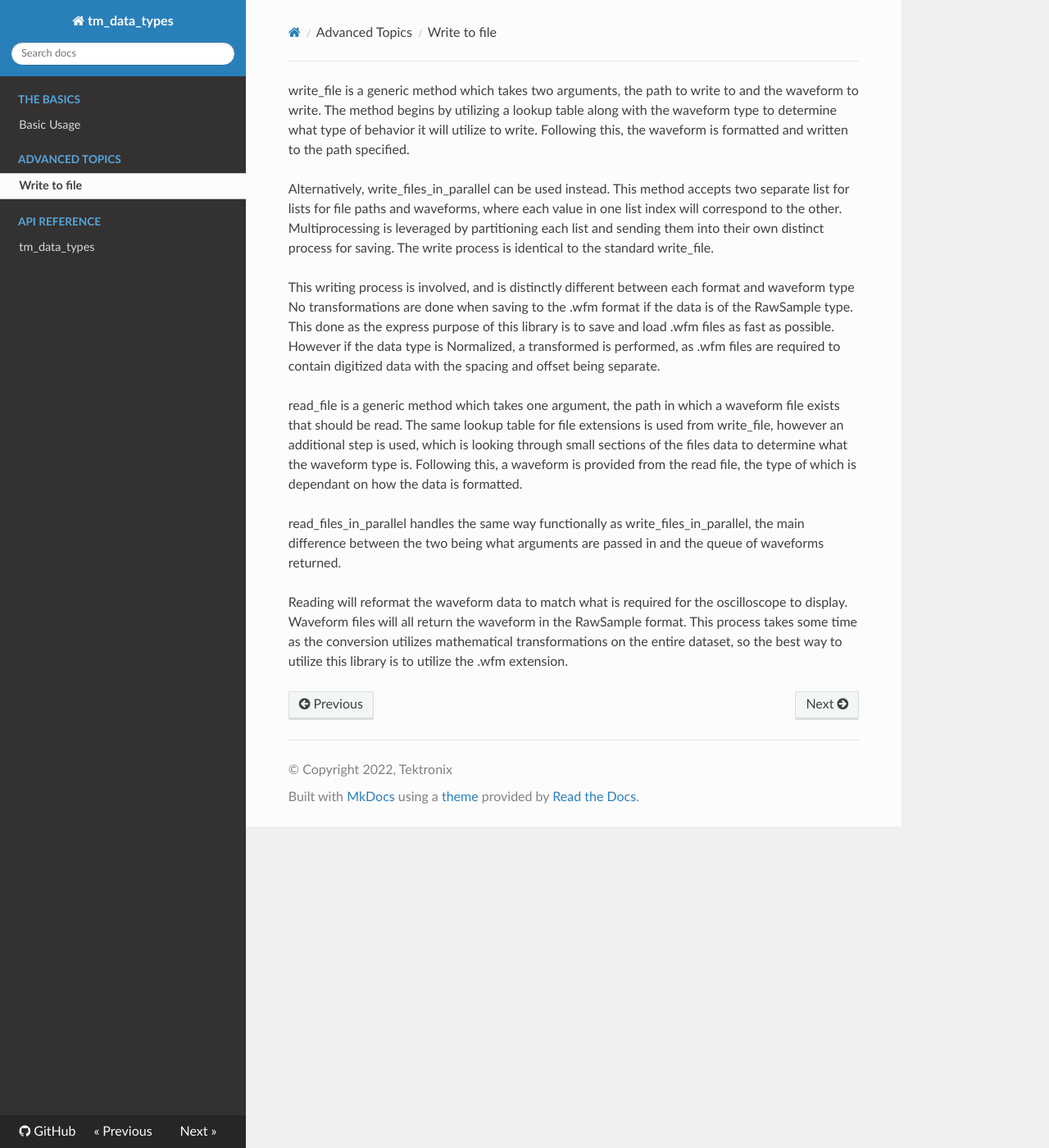
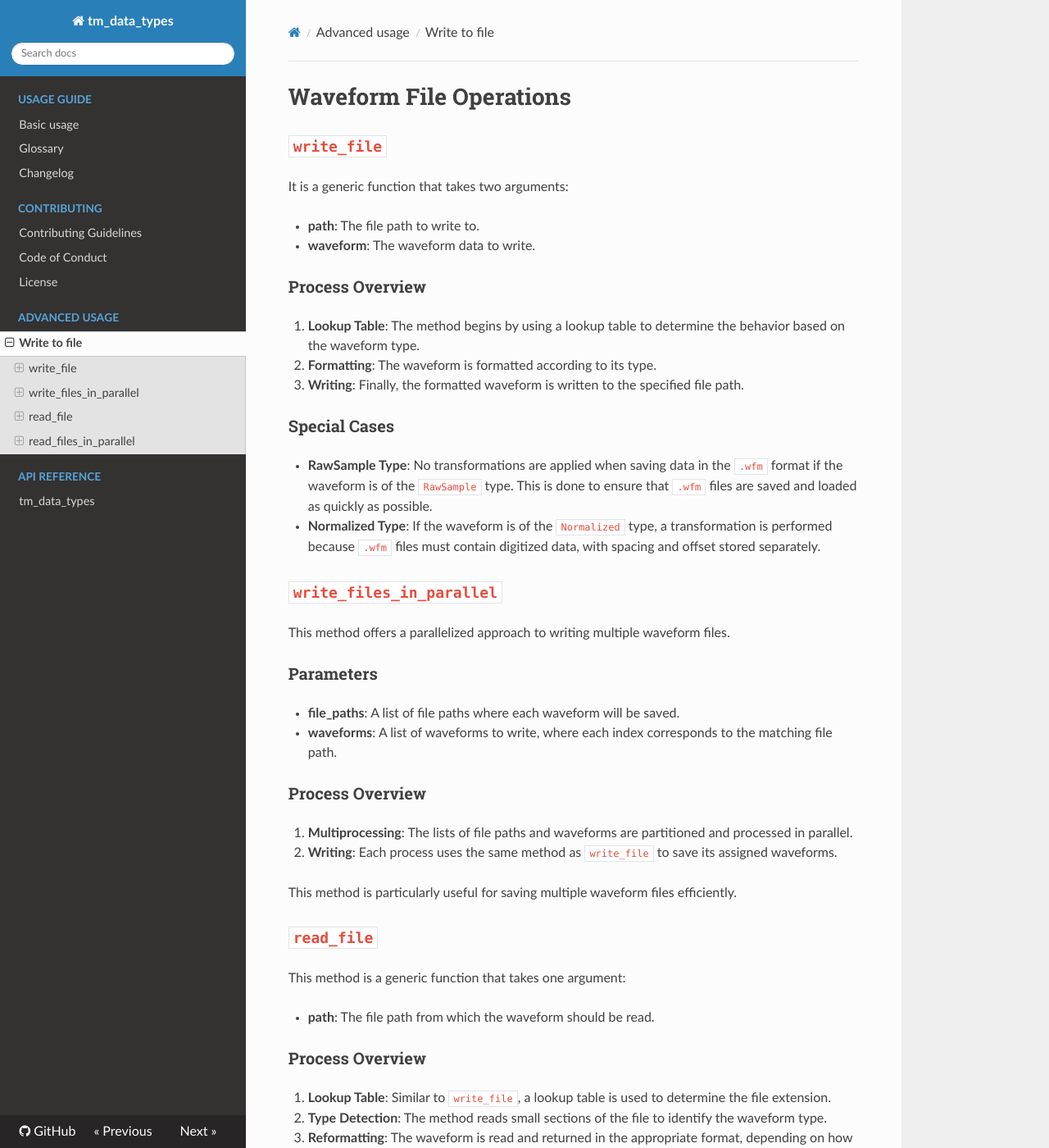
Before and after one commit to tektronix/tm_data_types, an MkDocs documentation site: the page built from docs/advanced/writing_to_a_file.md, in a window 1280 px wide and 1400 px high. Shown: the whole window at 82% size. Built offline with MkDocs 1.6.1, drawn with Linux system fonts in a browser that asks for light colours; old or Windows-style settings are respelled for this version of MkDocs; some of the changed text lies outside the part shown.

```diff
--- a/docs/advanced/writing_to_a_file.md
+++ b/docs/advanced/writing_to_a_file.md
@@ -1,29 +1,64 @@
-write_file is a generic method which takes two arguments, the path to write to and the waveform
-to write. The method begins by utilizing a lookup table
-along with the waveform type to determine what type of behavior it will utilize to write.
-Following this, the waveform is formatted and written to the path specified.
+# Waveform File Operations
 
-Alternatively, write_files_in_parallel can be used instead. This method accepts two separate list for
-lists for file paths and waveforms, where each value in one list index will correspond to the other.
-Multiprocessing is leveraged by partitioning each list and sending them into their own
-distinct process for saving. The write process is identical to the standard write_file.
+## `write_file`
 
-This writing process is involved, and is distinctly different between each format and waveform type
-No transformations are done when saving to the .wfm format if the data is of the RawSample type.
-This done as the express purpose of this library is to save and load .wfm files as fast as possible.
-However if the data type is Normalized, a transformed is performed, as .wfm files are required to contain
-digitized data with the spacing and offset being separate.
+It is a generic function that takes two arguments:
 
-read_file is a generic method which takes one argument, the path in which a waveform file exists that
-should be read. The same lookup table for file extensions is used from write_file, however an additional
-step is used, which is looking through small sections of the files data to determine what the waveform type is.
-Following this, a waveform is provided from the read file, the type of which is dependant on how the data is
-formatted.
+- **path**: The file path to write to.
+- **waveform**: The waveform data to write.
 
-read_files_in_parallel handles the same way functionally as write_files_in_parallel, the main difference between
-the two being what arguments are passed in and the queue of waveforms returned.
+### Process Overview
 
-Reading will reformat the waveform data to match what is required for the oscilloscope to display.
-Waveform files will all return the waveform in the RawSample format. This process takes some time
-as the conversion utilizes mathematical transformations
-on the entire dataset, so the best way to utilize this library is to utilize the .wfm extension.
+1. **Lookup Table**: The method begins by using a lookup table to determine the behavior based on the waveform type.
+2. **Formatting**: The waveform is formatted according to its type.
+3. **Writing**: Finally, the formatted waveform is written to the specified file path.
+
+### Special Cases
+
+- **RawSample Type**: No transformations are applied when saving data in the `.wfm` format if the waveform is of the `RawSample` type. This is done to ensure that `.wfm` files are saved and loaded as quickly as possible.
+- **Normalized Type**: If the waveform is of the `Normalized` type, a transformation is performed because `.wfm` files must contain digitized data, with spacing and offset stored separately.
+
+## `write_files_in_parallel`
+
+This method offers a parallelized approach to writing multiple waveform files.
+
+### Parameters
+
+- **file_paths**: A list of file paths where each waveform will be saved.
+- **waveforms**: A list of waveforms to write, where each index corresponds to the matching file path.
+
+### Process Overview
+
+1. **Multiprocessing**: The lists of file paths and waveforms are partitioned and processed in parallel.
+2. **Writing**: Each process uses the same method as `write_file` to save its assigned waveforms.
+
+This method is particularly useful for saving multiple waveform files efficiently.
+
+## `read_file`
+
+This method is a generic function that takes one argument:
+
+- **path**: The file path from which the waveform should be read.
+
+### Process Overview
+
+1. **Lookup Table**: Similar to `write_file`, a lookup table is used to determine the file extension.
+2. **Type Detection**: The method reads small sections of the file to identify the waveform type.
+3. **Reformatting**: The waveform is read and returned in the appropriate format, depending on how the data is structured.
+
+### Special Cases
+
+- All waveforms are returned in the `RawSample` format. The data is reformatted for compatibility with the oscilloscope, which involves mathematical transformations on the entire dataset. This can be time-consuming, so using the `.wfm` format is recommended for efficiency.
+
+## `read_files_in_parallel`
+
+This method allows for the parallel reading of multiple waveform files.
+
+### Parameters
+
+- **file_paths**: A list of file paths to read from.
+
+### Process Overview
+
+1. **Multiprocessing**: Similar to `write_files_in_parallel`, the file paths are partitioned and processed in parallel.
+2. **Reading**: The waveforms are read using the same process as `read_file`, and a queue of waveforms is returned.
--- /dev/null
+++ b/docs/glossary.md
@@ -0,0 +1,21 @@
+# Glossary
+
+A collection of terms and symbols used throughout the documentation and their definitions.
+
+BIN
+: Binary format used for storing waveform data.
+
+CSV
+: Comma-Separated Values
+
+NRZ
+: Non-Return-to-Zero, a binary signal format.
+
+PAM4
+: Pulse Amplitude Modulation with 4 levels, a signal format.
+
+Scope
+: Oscilloscope
+
+WFM
+: Waveform format used by scopes.
--- a/mkdocs.yml
+++ b/mkdocs.yml
@@ -150,8 +150,14 @@ plugins:
       strict_only: true
 nav:  # The first entry in each section needs a hard-coded title to avoid being folded in as the section index
   - index.md
-  - The Basics:
-      - Basic Usage: basic_usage.md
-  - Advanced Topics:
+  - Usage Guide:
+      - Basic usage: basic_usage.md
+      - glossary.md
+      - CHANGELOG.md
+  - Contributing:
+      - Contributing Guidelines: CONTRIBUTING.md
+      - CODE_OF_CONDUCT.md
+      - LICENSE.md
+  - Advanced usage:
       - Write to file: advanced\writing_to_a_file.md
   - API Reference: reference/
```
Also changed, not shown: README.md (+14 -19 lines), docs/CHANGELOG.md (added, +6 -0 lines), docs/CODE_OF_CONDUCT.md (added, +6 -0 lines), docs/CONTRIBUTING.md (added, +6 -0 lines), docs/LICENSE.md (added, +8 -0 lines).
